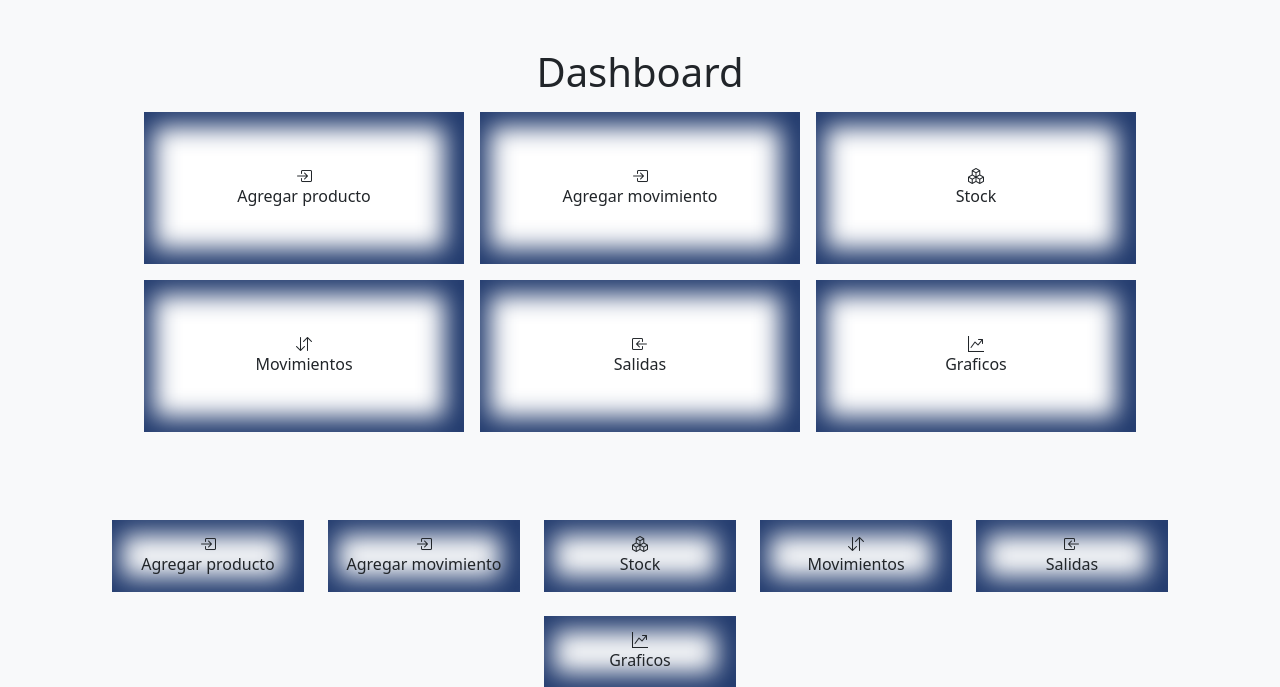
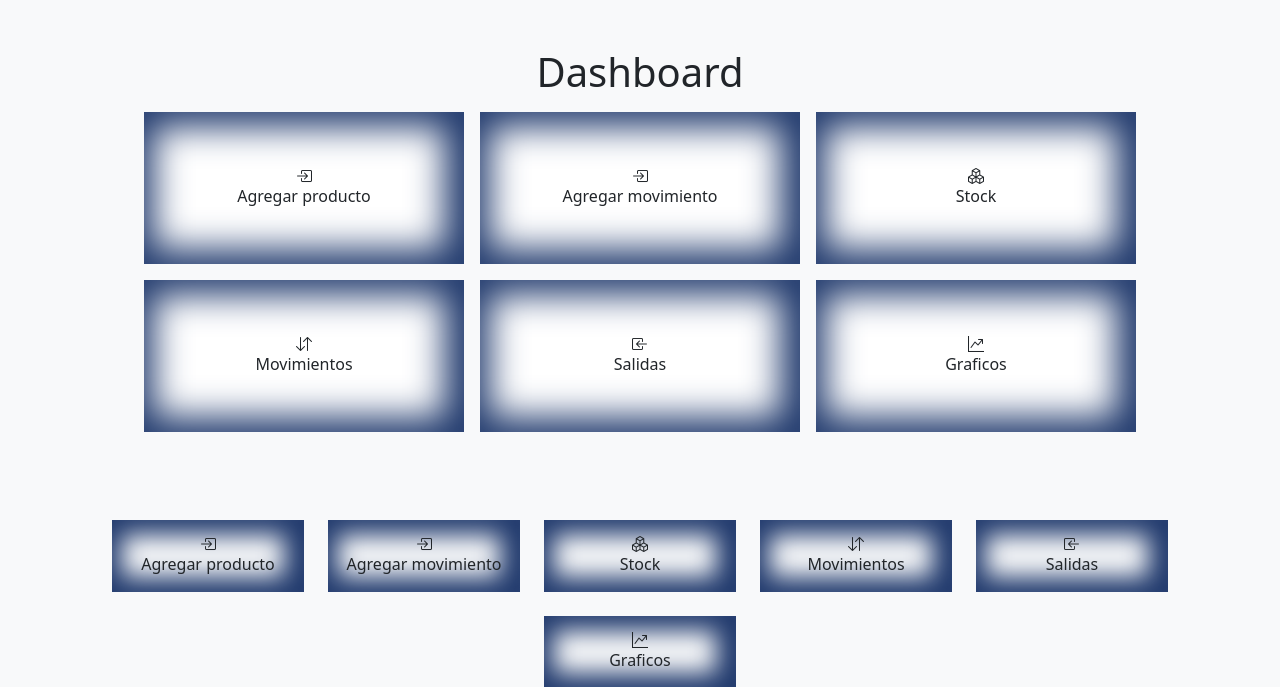
Before and after one commit to Obidis/e_comerce, a Django app: page / in a window 1280 px wide. Shown: the part 212-899 px from the top of the page. Run offline with Django 4.2, Linux system fonts and the light colour scheme.

Commit message:
modificado styles.css

```diff
--- a/core/static/css/styles.css
+++ b/core/static/css/styles.css
@@ -27,7 +27,7 @@
 #box{
     background-color: #ffffff;
     min-width: 20rem;
-    box-shadow: -5px -0px 25px 15px #223b6e inset;
+    box-shadow: -5px -0px 35px 15px #223b6e inset;
 
 }
 #box:hover{
@@ -38,3 +38,8 @@
     width: 12rem;
     box-shadow: -5px -0px 25px 15px #223b6e inset;
 }
+
+
+#footer-links:hover{
+    box-shadow: rgba(50, 50, 93, 0.25) 0px 50px 100px -20px, rgba(0, 0, 0, 0.3) 0px 30px 60px -30px, rgba(10, 37, 64, 0.35) 0px -2px 6px 0px inset;
+}
```
